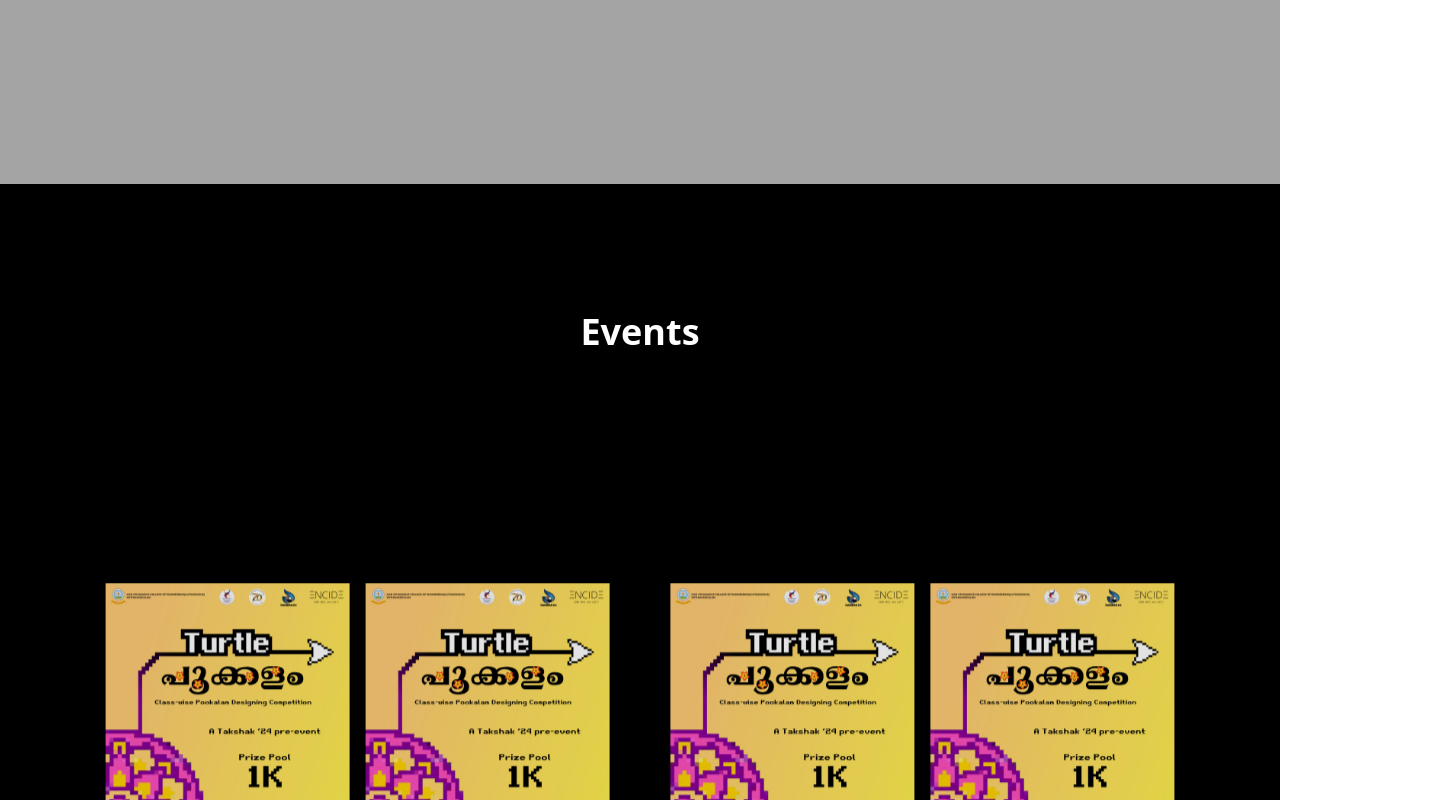
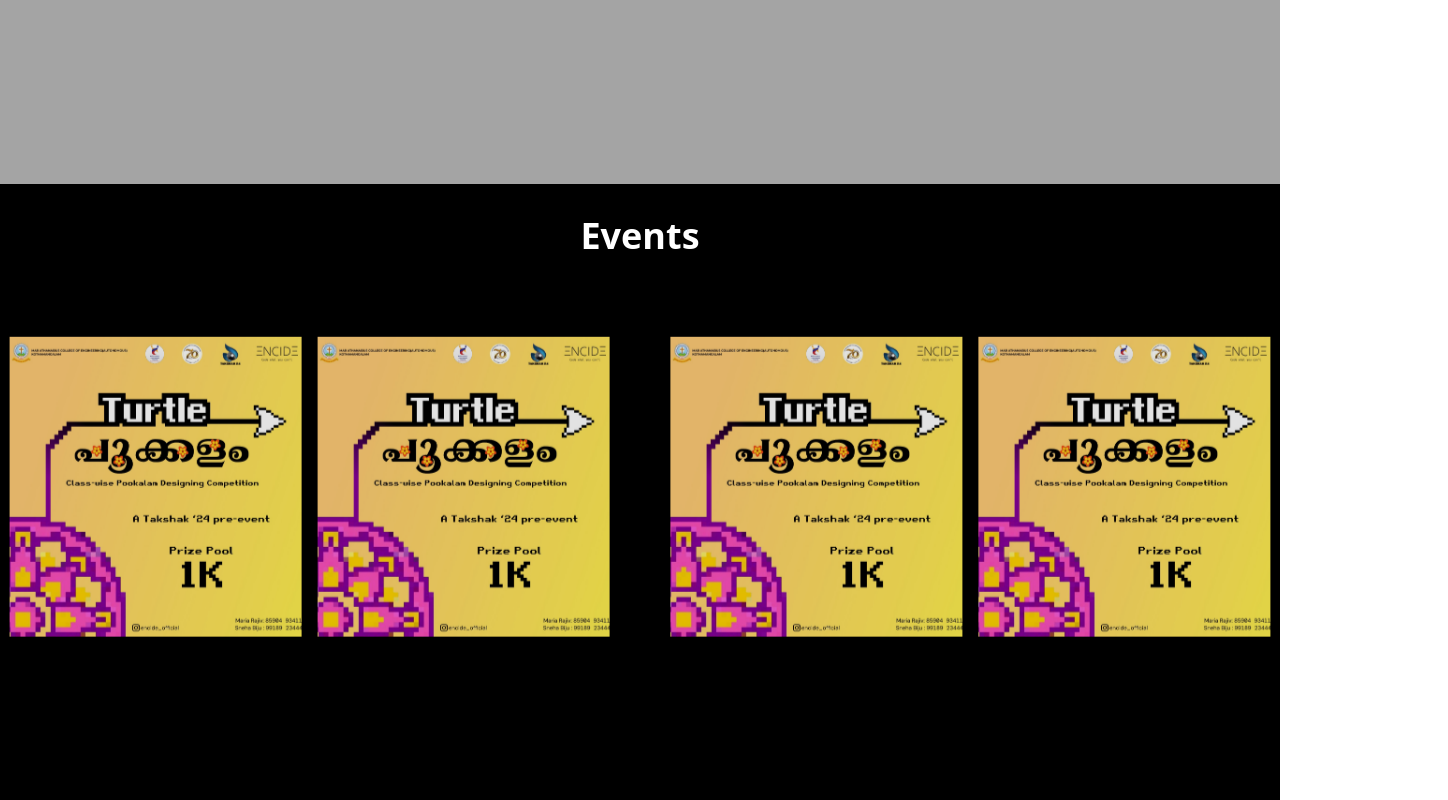
Before and after one commit to stone-PETER/takshak2024, a Next.js app: page / in a window 1280 px wide. Shown: the part 11200-12000 px from the top of the page, 1448 px wide, since content can reach past the window. Built offline with nearby package versions, Linux system fonts and the light colour scheme.

Commit message:
events some responsive

```diff
--- a/src/app/components/Programs/events.tsx
+++ b/src/app/components/Programs/events.tsx
@@ -1,5 +1,4 @@
-"use client";
-
+"use client"
 import { motion, useScroll, useTransform } from "framer-motion";
 import { useRef } from "react";
 
@@ -10,100 +9,81 @@
     offset: ["start end", "end start"],
   });
 
-  const events = [
-    { id: "event1", src: "/images/event1.jpg" },
-    { id: "event2", src: "/images/event1.jpg" },
-    { id: "event3", src: "/images/event1.jpg" },
-    { id: "event4", src: "/images/event1.jpg" },
-    { id: "event5", src: "/images/event1.jpg" },
-    { id: "event6", src: "/images/event1.jpg" },
-    { id: "event7", src: "/images/event1.jpg" },
-    { id: "event8", src: "/images/event1.jpg" },
-    { id: "event9", src: "/images/event1.jpg" },
-    { id: "event10", src: "/images/event1.jpg" },
-    { id: "event11", src: "/images/event1.jpg" },
-    { id: "event12", src: "/images/event1.jpg" },
+  const events = Array.from({ length: 12 }, (_, i) => ({
+    id: `event${i + 1}`,
+    src: "/images/event1.jpg",
+  }));
+
+  // Transformation hooks for each set of images
+  const translateXSet0 = [
+    useTransform(scrollYProgress, [0.1, 0.237, 0.375], ["-200px", "0px", "-200px"]),
+    useTransform(scrollYProgress, [0.1, 0.237, 0.375], ["200px", "0px", "200px"]),
   ];
 
-  // Transformations for the first set of events
-  const translateXLeftFirstSet = useTransform(scrollYProgress, [0.1, 0.237, 0.375], ["-200px", "0px", "-200px"]);
-  const translateXRightFirstSet = useTransform(scrollYProgress, [0.1, 0.237, 0.375], ["200px", "0px", "200px"]);
-  const translateYFirstSet = useTransform(scrollYProgress, [0.1, 0.375], ["300px", "0px"]);
-  const opacityFirstSet = useTransform(scrollYProgress, [0.1, 0.237, 0.375], [0, 1, 0]);
-  const displayFirstSet = useTransform(scrollYProgress, [0.1, 0.375], ["block", "none"]);
+  const translateXSet1 = [
+    useTransform(scrollYProgress, [0.375, 0.512, 0.65], ["-200px", "0px", "-200px"]),
+    useTransform(scrollYProgress, [0.375, 0.512, 0.65], ["200px", "0px", "200px"]),
+  ];
 
-  // Transformations for the second set of events
-  const translateXLeftSecondSet = useTransform(scrollYProgress, [0.375, 0.5125, 0.65], ["-200px", "0px", "-200px"]);
-  const translateXRightSecondSet = useTransform(scrollYProgress, [0.375, 0.5125, 0.65], ["200px", "0px", "200px"]);
-  const translateYSecondSet = useTransform(scrollYProgress, [0.375, 0.65], ["300px", "0px"]);
-  const opacitySecondSet = useTransform(scrollYProgress, [0.375, 0.5125, 0.65], [0, 1, 0]);
-  const displaySecondSet = useTransform(scrollYProgress, [0.375, 0.65], ["block", "none"]);
+  const translateXSet2 = [
+    useTransform(scrollYProgress, [0.65, 0.787, 0.925], ["-200px", "0px", "-200px"]),
+    useTransform(scrollYProgress, [0.65, 0.787, 0.925], ["200px", "0px", "200px"]),
+  ];
 
-  // Transformations for the third set of events
-  const translateXLeftThirdSet = useTransform(scrollYProgress, [0.65, 0.7785, 0.925], ["-200px", "0px", "-200px"]);
-  const translateXRightThirdSet = useTransform(scrollYProgress, [0.65, 0.7785, 0.925], ["200px", "0px", "200px"]);
-  const translateYThirdSet = useTransform(scrollYProgress, [0.65, 0.925], ["300px", "0px"]);
-  const opacityThirdSet = useTransform(scrollYProgress, [0.65, 0.7785, 0.925], [0, 1, 0]);
-  const displayThirdSet = useTransform(scrollYProgress, [0.65, 0.925], ["block", "none"]);
+  const translateYSet = [
+    useTransform(scrollYProgress, [0.1, 0.237, 0.375], ["150px", "0px", "-150px"]),
+    useTransform(scrollYProgress, [0.375, 0.512, 0.65], ["150px", "0px", "-150px"]),
+    useTransform(scrollYProgress, [0.65, 0.787, 0.925], ["150px", "0px", "-150px"]),
+  ];
+
+  const opacitySet = [
+    useTransform(scrollYProgress, [0.1, 0.237, 0.375], [0, 1, 0]),
+    useTransform(scrollYProgress, [0.375, 0.512, 0.65], [0, 1, 0]),
+    useTransform(scrollYProgress, [0.65, 0.787, 0.925], [0, 1, 0]),
+  ];
+
+  const displaySet = [
+    useTransform(scrollYProgress, [0.1, 0.375], ["block", "none"]),
+    useTransform(scrollYProgress, [0.375, 0.65], ["block", "none"]),
+    useTransform(scrollYProgress, [0.65, 0.925], ["block", "none"]),
+  ];
+
+  const isLargeScreen = typeof window !== "undefined" && window.innerWidth > 1024;
+  // const isMediumScreen = typeof window !== "undefined" && window.innerWidth <= 1024 && window.innerWidth >= 768;
+
+  const getTranslateX = (index: number, setIndex: number) => {
+    if (isLargeScreen) {
+      return index < 2
+        ? [translateXSet0, translateXSet1, translateXSet2][setIndex][0]
+        : [translateXSet0, translateXSet1, translateXSet2][setIndex][1];
+    } else {
+      return index % 2 === 0
+        ? [translateXSet0, translateXSet1, translateXSet2][setIndex][0]
+        : [translateXSet0, translateXSet1, translateXSet2][setIndex][1];
+    }
+  };
 
   return (
-    <motion.section ref={targetRef} className="h-[500vh] bg-black flex flex-col justify-start items-center">
-      <div className="sticky top-0 left-0 flex flex-col items-center justify-center gap-8 p-32">
+    <motion.section ref={targetRef} className="h-[500vh] w-dvw bg-black flex flex-col justify-start items-center">
+      <div className="sticky top-0 left-0 flex flex-col items-center justify-center gap-8 p-4 sm:p-8 w-full">
         <h2 className="text-4xl font-bold mb-8 text-white">Events</h2>
 
-        {/* First set of events */}
-        <motion.div style={{ translateY: translateYFirstSet, opacity: opacityFirstSet, display: displayFirstSet }}>
-          <div className="grid grid-cols-4 grid-rows-2 gap-4 w-full">
-            {events.slice(0, 4).map((event, index) => (
+        {[0, 1, 2].map((setIndex) => (
+          <motion.div key={setIndex} style={{ translateY: translateYSet[setIndex], opacity: opacitySet[setIndex], display: displaySet[setIndex] }}>
+            <div className={`grid ${window.innerWidth < 768 ? "grid-cols-1" : window.innerWidth < 1024 ? "grid-cols-2" : "grid-cols-4"} gap-4 w-full`}>
+              {events.slice(setIndex * 4, setIndex * 4 + 4).map((event, index) => (
                 <motion.img
                   key={event.id}
                   src={event.src}
-                width={300}
-                height={300}
-                className="object-cover"
+                  className={`object-cover ${window.innerWidth <= 768 ? "w-[200px] h-[auto]" : "w-[300px] h-[300px]"}`}
                   style={{
-                  translateX: index < 2 ? translateXLeftFirstSet : translateXRightFirstSet,
+                    translateX: getTranslateX(index, setIndex),
                   }}
                 />
               ))}
             </div>
           </motion.div>
-
-        {/* Second set of events */}
-        <motion.div style={{ translateY: translateYSecondSet, opacity: opacitySecondSet, display: displaySecondSet }}>
-          <div className="grid grid-cols-4 grid-rows-2 gap-4 w-full">
-            {events.slice(4, 8).map((event, index) => (
-              <motion.img
-                key={event.id}
-                src={event.src}
-                width={300}
-                height={300}
-                className="object-cover"
-                style={{
-                  translateX: index < 2 ? translateXLeftSecondSet : translateXRightSecondSet,
-                }}
-              />
         ))}
-          </div>
-        </motion.div>
-
-        {/* Third set of events */}
-        <motion.div style={{ translateY: translateYThirdSet, opacity: opacityThirdSet, display: displayThirdSet }}>
-          <div className="grid grid-cols-4 grid-rows-2 gap-4 w-full">
-            {events.slice(8, 12).map((event, index) => (
-              <motion.img
-                key={event.id}
-                src={event.src}
-                width={300}
-                height={300}
-                className="object-cover"
-                style={{
-                  translateX: index < 2 ? translateXLeftThirdSet : translateXRightThirdSet,
-                }}
-              />
-            ))}
-          </div>
-        </motion.div>
       </div>
     </motion.section>
   );
--- a/src/app/components/Programs/useEventTransform.ts
+++ /dev/null
@@ -1,31 +0,0 @@
-import { useTransform, MotionValue } from "framer-motion";
-
-export default function useEventTransform(
-  scrollYProgress: MotionValue<number>,
-  index: number,
-  rangeStart: number,
-  rangeEnd: number
-) {
-  const translateX = useTransform(
-    scrollYProgress,
-    [rangeStart, (rangeStart + rangeEnd) / 2, rangeEnd],
-    index < 2 ? ["-200px", "0px", "-200px"] : ["200px", "0px", "200px"]
-  );
-  const translateY = useTransform(
-    scrollYProgress,
-    [rangeStart, rangeEnd],
-    ["300px", "0px"]
-  );
-  const opacity = useTransform(
-    scrollYProgress,
-    [rangeStart, (rangeStart + rangeEnd) / 2, rangeEnd],
-    [0, 1, 0]
-  );
-  const display = useTransform(
-    scrollYProgress,
-    [rangeStart, rangeEnd],
-    ["block", "none"]
-  );
-
-  return { translateX, translateY, opacity, display };
-}
```
Lines whose indentation alone changed are shown as unchanged.
